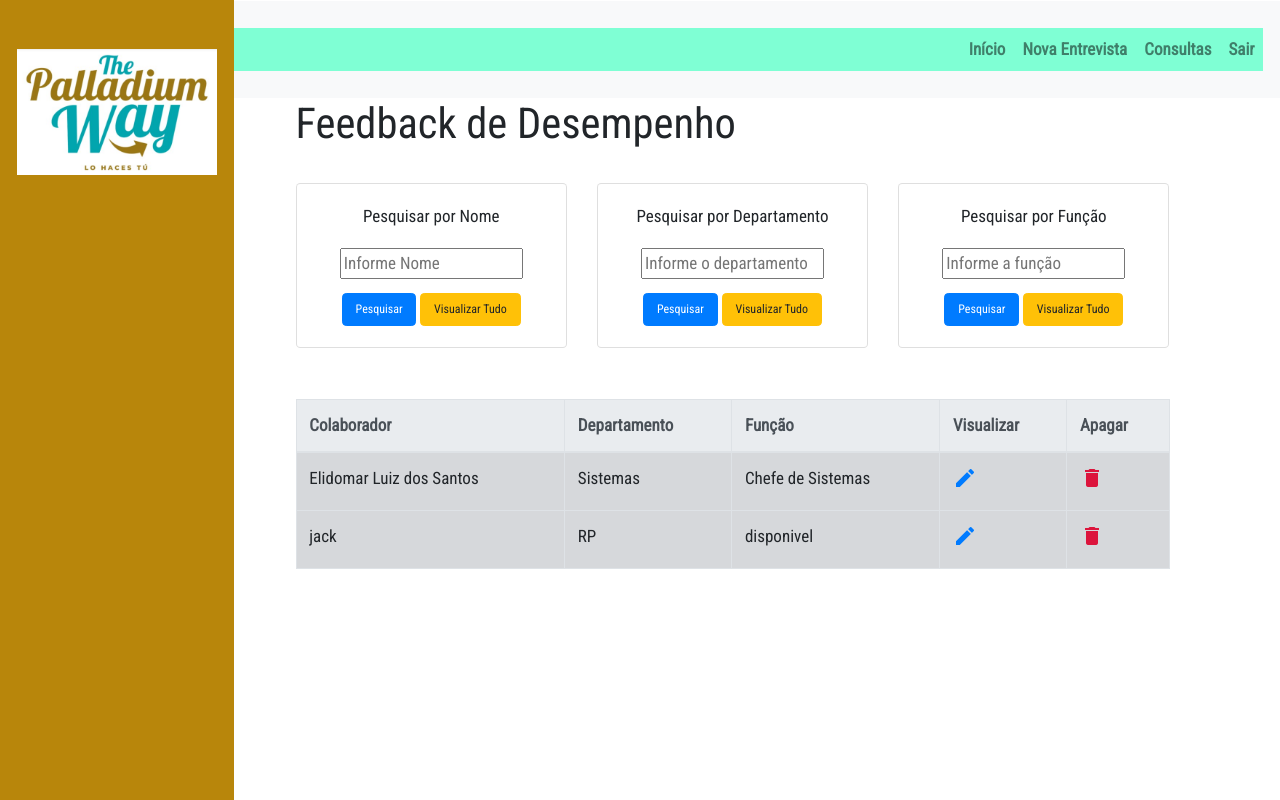
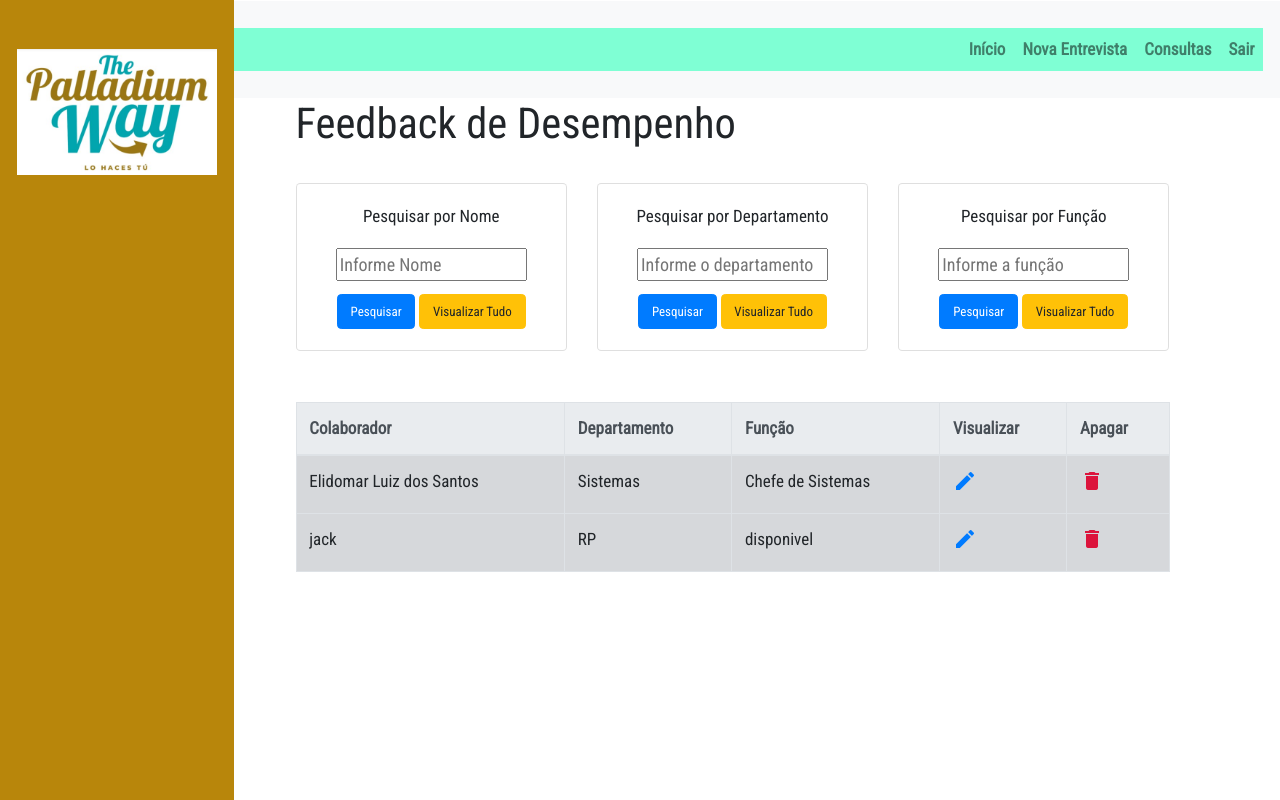
Before and after one commit to elidomarsantos/pesquisa_palladium, a Django app: page /consultas/ in a window 1280 px wide. Run offline with Django 4.2, Linux system fonts and the light colour scheme; a user stored in the database is signed in; data comes from the database, SQL or seed files in the repository; some libraries are stand-ins or nearby versions; some web fonts are replaced.

Commit message:
Update Style.css

```diff
--- a/static/css/Style.css
+++ b/static/css/Style.css
@@ -185,13 +185,11 @@
   vertical-align: middle;
   color:white;
 
-
 }
-
 
 #navbarNav {
   background-color:aquamarine;
-  font-size: 20px;
+  font-size: 30px;
   font-weight: bold;
   color:black;
 }
@@ -207,5 +205,9 @@
 }
 
 #card_consulta button{
-  font-size: 12px;
+  font-size: 13px;
 }
+
+#card_consulta input{
+  font-size: 18px;
+}
```
